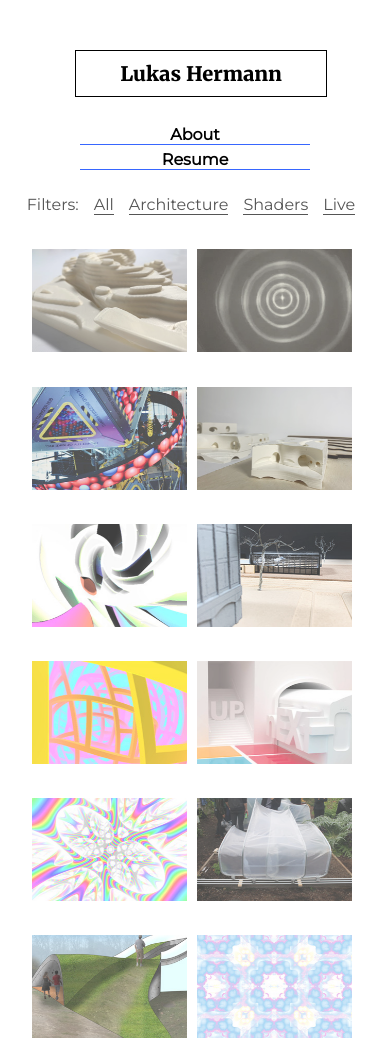
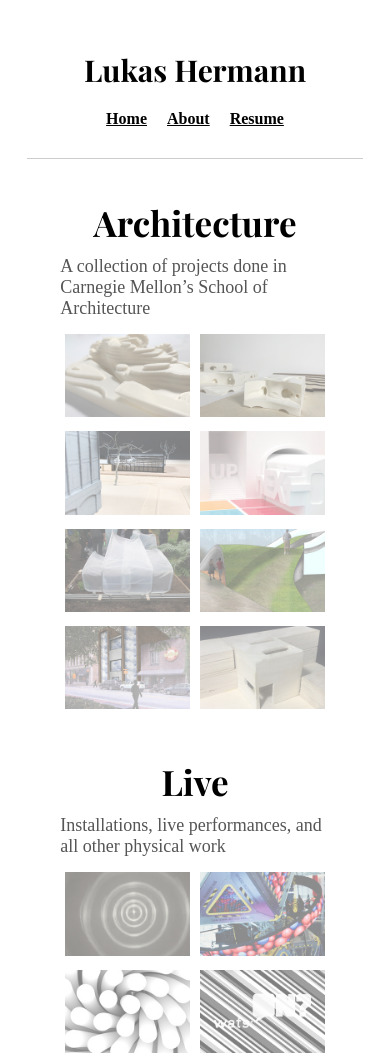
Before and after one commit to lsh/lukashermann.me, a Gatsby site: page / in a window 390 px wide. Shown: the top 1060 px of the page. Built offline with nearby package versions, Linux system fonts and the light colour scheme; Gatsby itself is replaced by a stand-in of ours; a web font is replaced by a local one.

Commit message:
new design :)

```diff
--- a/src/components/header.js
+++ b/src/components/header.js
@@ -3,13 +3,19 @@ import { Link } from 'gatsby';
 import Style from '../styles/nav.module.css';
 
 export default () => (
-    <div id="sidebar" className={Style.nav}>
-        <Link to="/">
+    <div className={Style.nav}>
+        <Link to="/" className={Style.logolink}>
             <h1 className={Style.logobox}>Lukas Hermann</h1>
         </Link>
         <nav className={Style.navBox}>
+            <Link to="/" className={Style.navLink}>Home</Link>
             <Link to="/about" className={Style.navLink}>About</Link>
-            <a rel="noopener noreferrer" target="_blank" className={Style.navLink} href="https://drive.google.com/file/d/1sZP7BUPbPppp5ETlKa6YT9KqKlezUIVk/view">Resume</a>
+            <a rel="noopener noreferrer"
+               target="_blank"
+               className={Style.navLink}
+               href="https://drive.google.com/file/d/1sZP7BUPbPppp5ETlKa6YT9KqKlezUIVk/view">
+                Resume
+            </a>
         </nav>
     </div>
 );
--- a/src/components/layout.js
+++ b/src/components/layout.js
@@ -5,12 +5,11 @@ import Styles from '../styles/content.module.css';
 import Header from './header';
 
 export default ({children, location}) => {
-    console.log(Styles);
     return (
         <div>
             <Helmet>
                 <title>Lukas Hermann</title>
-                <link href="https://fonts.googleapis.com/css?family=Merriweather:900|Montserrat&display=swap" rel="stylesheet"></link>
+                <link href="https://fonts.googleapis.com/css2?family=Noto+Serif+TC:wght@200;300;400;500;600;700;900&family=Playfair+Display:ital,wght@0,400;0,500;0,600;0,700;0,800;0,900;1,400;1,500;1,600;1,700;1,800;1,900&display=swap" rel="stylesheet" />
             </Helmet>
             <Header />
             <div className={Styles.content}>
--- a/src/pages/about.js
+++ b/src/pages/about.js
@@ -4,7 +4,7 @@ import Style from '../styles/about.module.css'
 export default function About() {
     return(
         <div className={Style.about}>
-	    <img src="/portrait.jpg" alt="portrait" />
+	    <img src="/portrait.jpg" alt="portrait" className={Style.portrait}/>
             <h1>About</h1>
             <p>I am an designer and developer currently studying architecture at Carnegie Mellon University.
             I have experience working with physical installation art, live performance, web design, graphic design, animation & WebGL.
--- a/src/pages/index.js
+++ b/src/pages/index.js
@@ -1,4 +1,4 @@
-import React, { useEffect, useState } from "react";
+import React from "react";
 import { graphql, Link } from 'gatsby';
 import Style from '../styles/gallery.module.css';
 
@@ -7,34 +7,37 @@ export default ({ data }) => {
     const shaderNodes = allNodes.filter(obj => obj.node.frontmatter.type === 'shader');
     const liveNodes = allNodes.filter(obj => obj.node.frontmatter.type === 'live');
     const archNodes = allNodes.filter(obj => obj.node.frontmatter.type === 'arch');
-    const [nodes, setNodes] = useState(allNodes);
-    const [newNodes, setNewNodes] = useState(allNodes);
-    useEffect(()=> {
-      setNodes(newNodes);
-    }, [newNodes]);
+
+    const nodes = [
+      { title: 'Architecture', desc: 'A collection of projects done in Carnegie Mellon’s School of Architecture', nodes: archNodes },
+      { title: 'Live', desc: 'Installations, live performances, and all other physical work', nodes: liveNodes },
+      { title: 'Web', desc: 'Shaders, WebGL, and everything deployed on the web', nodes: shaderNodes },
+    ]
 
     return (
-        <div>
-          <div className={Style.filters}>
-            <p className={Style.filterItemNoLink}>Filters:</p>
-            <p onClick={() => {setNodes([]); setNewNodes(allNodes)}} className={Style.filterItem}>All</p>
-            <p onClick={() => {setNodes([]); setNewNodes(archNodes)}} className={Style.filterItem}>Architecture</p>
-            <p onClick={() => {setNodes([]); setNewNodes(shaderNodes)}} className={Style.filterItem}>Shaders</p>
-            <p onClick={() => {setNodes([]); setNewNodes(liveNodes)}} className={Style.filterItem}>Live</p>
-          </div>
-            {nodes.map(({ node }, index) => (
-                <Link key={node.id} to={node.frontmatter.slug} className={Style.portfolioItem} style={{
-                        animationDelay: `${index * 0.2}s`,
-                    }}>
-                        <img alt={`thumbnail-${node.frontmatter.name}`}
-                            style={{
-                              animationDelay: `${index * 0.2}s`,
-                              opacity: '0'
-                            }}
-                            className={`thumbnail thumbnail-${index}`}
-                            src={`${node.frontmatter.thumbnail.publicURL}`} />
-                </Link>
-            ))}
+        <div className={Style.main}>
+          {nodes.map((n, i) => (
+            <div key={n.title} className={Style.section}>
+              <div className={Style.description}>
+                <h2>{n.title}</h2>
+                <p>{n.desc}</p>
+              </div>
+              <div className={Style.thumbnails}>
+                {n.nodes.map(({node}) => (
+                  <Link key={node.frontmatter.slug}
+                        to={node.frontmatter.slug}
+                        className={Style.portfolioItem}
+                  >
+                    <img alt={`thumbnail-${node.frontmatter.name}`}
+                        src={node.frontmatter.thumbnail.publicURL}
+                        className={Style.thumbnail}
+                    />
+                  </Link>
+                ))}
+              </div>
+            </div>
+          ))
+          }
         </div>
     );
 }
--- a/src/styles/content.module.css
+++ b/src/styles/content.module.css
@@ -1,19 +1,14 @@
 .content {
+    display: flex;
+    justify-content: space-between;
     width: 800px;
-    margin: 30px 0px 0px 140px;
+    margin: 20px auto;
     transition: all 0.5s ease-in-out;
     -webkit-transition: all 0.5s ease-in-out;
 }
 
-@media only screen and (max-width: 1024px) {
+@media only screen and (max-width: 800px) {
     .content {
-        width: 600px;
+        width: 90%;
     }
 }
-
-@media only screen and (max-width: 700px) {
-    .content {
-        width: 90%;
-        margin: 40px auto;
-    }
-}
--- a/src/styles/gallery.module.css
+++ b/src/styles/gallery.module.css
@@ -1,5 +1,64 @@
+.section {
+    display: flex;
+    margin-bottom: 20px;
+    padding: 10px 0;
+    animation: slideLeft 1s ease-in-out;
+}
+
+.section:nth-child(even) {
+    flex-direction: row-reverse;
+    animation: slideRight 1s ease-in-out;
+}
+
+.section:nth-child(even) .thumbnails {
+    justify-content: flex-end;
+}
+
+.section h2, .section p {
+    align-content: center;
+    justify-content: center;
+    flex-wrap: wrap;
+    margin: 0;
+}
+
+.section h2 {
+    text-align: center;
+    font-size: 35px;
+    margin-bottom: 10px;
+}
+
+.section p {
+    font-size: 18px;
+    margin: 0 auto;
+    width: 75%;
+}
+
+.description {
+    display: flex;
+    flex-direction: column;
+    justify-content: center;
+    align-content: flex-end;
+    flex: 0 0 50%;
+}
+
+.thumbnails {
+    display: flex;
+    flex-wrap: wrap;
+    flex: 0 0 55%;
+}
+
+.thumbnail {
+    margin-top: 0;
+    margin-bottom: 0;
+    opacity: 0.5;
+}
+
+.thumbnail:hover {
+    opacity: 1;
+}
+
 .portfolioItem {
-    width: 20%;
+    width: 125px;
     display: inline-block;
     margin: 5px;
     border: none;
@@ -7,49 +66,78 @@
     -webkit-transition: all 0.5s ease-in-out;
 }
 
-.portfolioItem:hover, .filterItem:hover {
+.portfolioItem:hover {
     cursor: pointer;
 }
 
-.filters {
-    margin: 10px 0px;
+/* KEYFRAMES */
+@keyframes slideLeft {
+    0% {transform: translate3d(-500px, 0, 0); opacity: 0;}
+    100% {transform: translate3d(0, 0, 0); opacity: 1;}
 }
 
-.filterItem {
-    border-bottom: 1px solid #555555;
+@keyframes slideRight {
+    0% {transform: translate3d(500px, 0, 0); opacity: 0;}
+    100% {transform: translate3d(0, 0, 0); opacity: 1;}
 }
 
-.filterItem, .filterItemNoLink {
-    display: inline;
-    margin: 0px 5px 0px 10px;
+@keyframes fade {
+    0% {opacity: 0;}
+    100% {opacity: 1;}
 }
 
-@media only screen and (max-width: 1200px) {
+/* MEDIA QUERIES */
+
+@media only screen and (max-width: 1024px) {
+    .section {
+        flex-direction: column;
+    }
+
+    .section:nth-child(even) {
+        flex-direction: column;
+    }
+
+    .section:nth-child(even) .thumbnails {
+        justify-content: flex-start;
+    }
+
+    .section:first-child {
+        margin-top: 0;
+        padding-top: 0;
+    }
+
+    .section p {
+        width: 50%;
+    }
+
+    .thumbnails {
+        margin-top: 10px;
+    }
+
     .portfolioItem {
-        width: 25%;
+        width: 175px;
     }
 }
 
-@media only screen and (max-width: 950px) {
+@media only screen and (max-width: 800px) {
+    .section {
+        animation: fade 1s ease-in-out;
+    }
+
+    .section:nth-child(even) .thumbnails {
+        animation: fade 1s ease-in-out;
+        justify-content: center;
+    }
+
     .portfolioItem {
-        width: 35%;
+        width: 125px;
+    }
+
+    .thumbnails {
+        justify-content: center;
+    }
+
+    .section p {
+        width: 80%;
     }
 }
-
-@media only screen and (max-width: 700px) {
-    .portfolioItem {
-        width: 46%;
-    }
-
-    .filters {
-        margin: 20px 0px;
-    }
-
-    .filterItem, .filterItemNoLink {
-        font-size: 16px;
-    }
-
-    .filterItemNoLink {
-        margin-left: 0px;
-    }
-}
--- a/src/styles/global.css
+++ b/src/styles/global.css
@@ -1,17 +1,15 @@
 html {
     font-family: sans-serif;
     scroll-behavior: smooth;
-    font-family: 'Montserrat', sans-serif;
+    font-family: 'Noto Serif TC', serif;
 }
 
-h1 {
-    font-family: 'Merriweather', serif;
+h1, h2, h3, h4, h5, h6 {
+    font-family: 'Playfair Display', serif;
 }
 
 a {
-    text-decoration: none;
     color: black;
-    border-bottom: 1px solid #3766ff;
 }
 
 p {
--- a/src/styles/nav.module.css
+++ b/src/styles/nav.module.css
@@ -1,46 +1,59 @@
 .nav {
-    position: fixed;
-    width: 70px;
-    top: 30px;
-    left: 30px;
+    display: flex;
+    justify-content: space-between;
+    width: 800px;
+    padding-bottom: 10px;
+    border-bottom: 1px solid #ccc;
+    margin: 20px auto 0 auto;
+    transition: all 0.5s ease-in-out;
+    -webkit-transition: all 0.5s ease-in-out;
 }
 
 .logobox {
-    width: 70px;
+    display: flex;
+    align-content: center;
+    justify-content: center;
     padding: 10px 5px;
-    font-size: 20px;
-    margin-top: 0px;
-    border: 1px solid black;
+    font-size: 30px;
+    margin: auto 0 0 0;
+}
+
+.logolink {
+    display: flex;
+    align-content: center;
+    justify-content: center;
+    text-decoration: none;
 }
 
 .navBox {
-    width: 70px;
-    padding: 10px 10px 10px 0px;
-    border: 1px solid black;
+    display: flex;
     font-size: 16px;
     font-weight: 700;
+    align-content: center;
+    justify-content: center;
+    justify-items: center;
+    align-items: center;
 }
 
 .navLink {
-    display: block;
-    margin: 5px;
+    margin: 10px 10px 0 10px;
 }
 
-@media only screen and (max-width: 700px) {
+@media only screen and (max-width: 1024px) {
+    .nav {
+        flex-direction: column;
+        margin: 10px auto 0 auto;
+        padding-bottom: 30px;
+    }
+
     .logobox {
         width: 80%;
     }
+}
 
+@media only screen and (max-width: 1024px) {
     .nav {
-        display: block;
-        width: 80%;
-        margin: 20px auto;
-        position: relative;
-        text-align: center;
-    }
-
-    .navBox {
-        width: 80%;
-        border: none;
+        width: 90%;
+        margin: 40px auto;
     }
 }
```
Also changed, not shown: package.json (+13 -13 lines), src/pages/404.js (added, +11 -0 lines), src/styles/about.module.css (+7 -6 lines), 1 other file.
